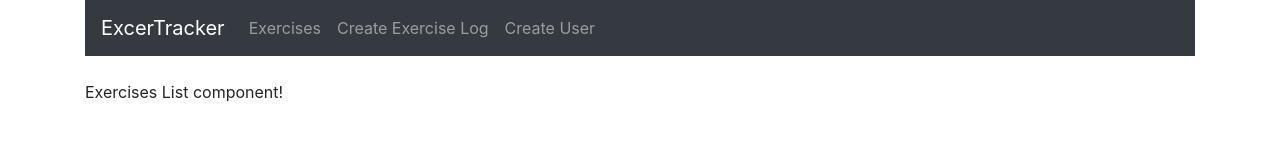
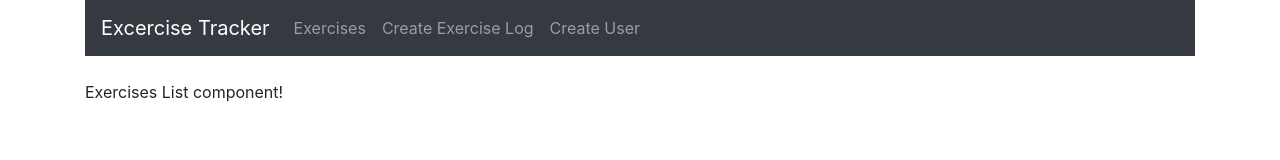
Before and after one commit to ralphiz-archive/exercise-tracker, a React (Create React App) app: page / in a window 1280 px wide. Shown: the top 160 px of the page. Built offline with nearby package versions, Linux system fonts and the light colour scheme.

Commit message:
Update navbar.component.js

```diff
--- a/src/components/navbar.component.js
+++ b/src/components/navbar.component.js
@@ -6,7 +6,7 @@ export default class Navbar extends Component {
     return (
       <nav className="navbar navbar-dark bg-dark navbar-expand-lg">
         <Link to="/" className="navbar-brand">
-          ExcerTracker
+          Excercise Tracker
         </Link>
         <div className="collpase navbar-collapse">
           <ul className="navbar-nav mr-auto">
```
